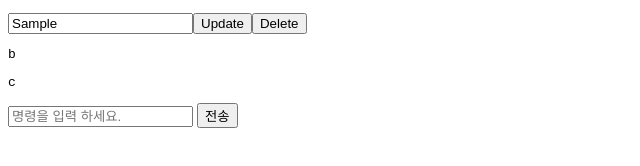
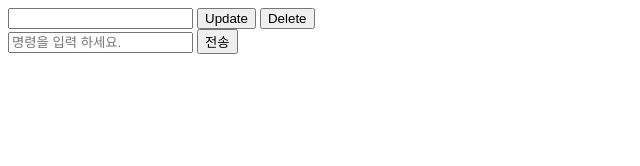
Before and after one commit to Frenchkebab/javascript-study, a plain HTML site: page form/membersNoRefresh.html in a window 1280 px wide. Both pictures are taken after typing "Sample" into the empty fields and a click on the input "전송". Shown: the whole page, without its empty margins (0-640 px from the left). Drawn offline with Linux system fonts and the light colour scheme.

Commit message:
[#9] div 태그 복사

```diff
--- a/form/membersNoRefresh.html
+++ b/form/membersNoRefresh.html
@@ -8,9 +8,15 @@
     <script defer src="./membersNoRefresh.js"></script>
   </head>
   <body>
-    <pre id="tag-pre">a</pre>
-    <pre id="tag-pre">b</pre>
-    <pre id="tag-pre">c</pre>
+    <div id="tag-div-parent"></div>
+    <div style="display: none">
+      <div id="tag-div-child">
+        <input type="text" name="members-name" value="" />
+        <button name="members-update" onclick="membersUpdate(index)">Update</button>
+        <button name="members-delete" onclick="membersDelete(index)">Delete</button>
+      </div>
+    </div>
+
     <form method="get" onsubmit="membersCreate(this); return false;">
       <input type="text" name="input-text" value="초기값" placeholder="명령을 입력 하세요." />
       <input type="hidden" name="input-hidden" value="숨겨진값" />
--- a/form/membersNoRefresh.js
+++ b/form/membersNoRefresh.js
@@ -33,16 +33,14 @@ const membersCreate = function (form) {
 };
 
 const membersRead = function () {
-  const tagPre = document.getElementById('tag-pre');
-  tagPre.innerHTML = '';
+  const tagDivParent = document.getElementById('tag-div-parent');
+  const tagDivChild = document.getElementById('tag-div-child');
+  tagDivParent.innerHTML = '';
   for (let index in members) {
-    tagPre.innerHTML += '<input type="text" name="members-name" value="' + members[index] + '">';
-    tagPre.innerHTML += '<button onclick="membersUpdate(' + index + ')">Update</button>';
-    tagPre.innerHTML += '<button onclick="membersDelete(' + index + ')">Delete</button>';
-    tagPre.innerHTML += '\n';
+    const newDivChild = tagDivChild.cloneNode(true);
+    tagDivParent.appendChild(newDivChild);
   }
   console.log('Readed', members);
-
   return members;
 };
 
```
